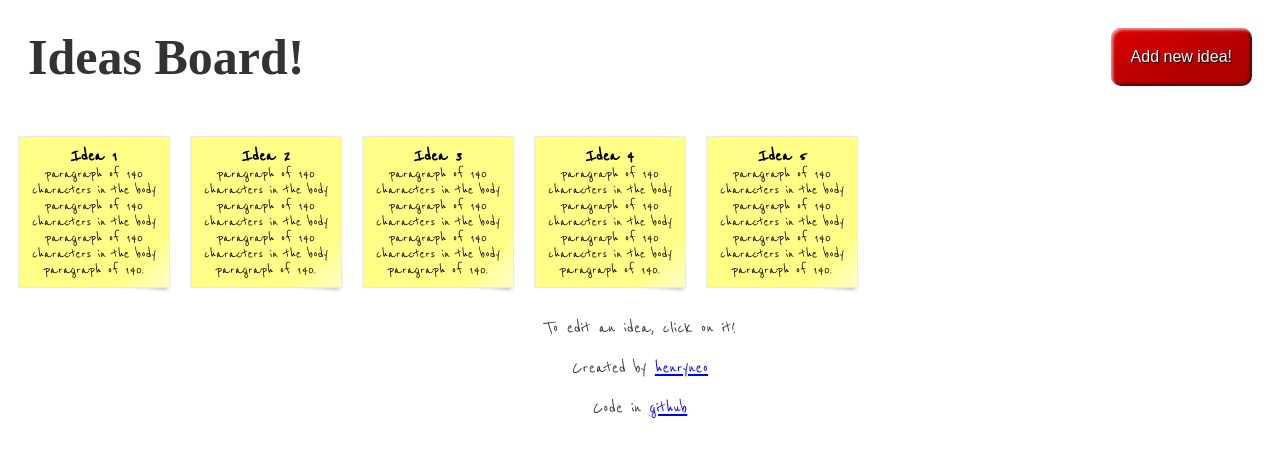
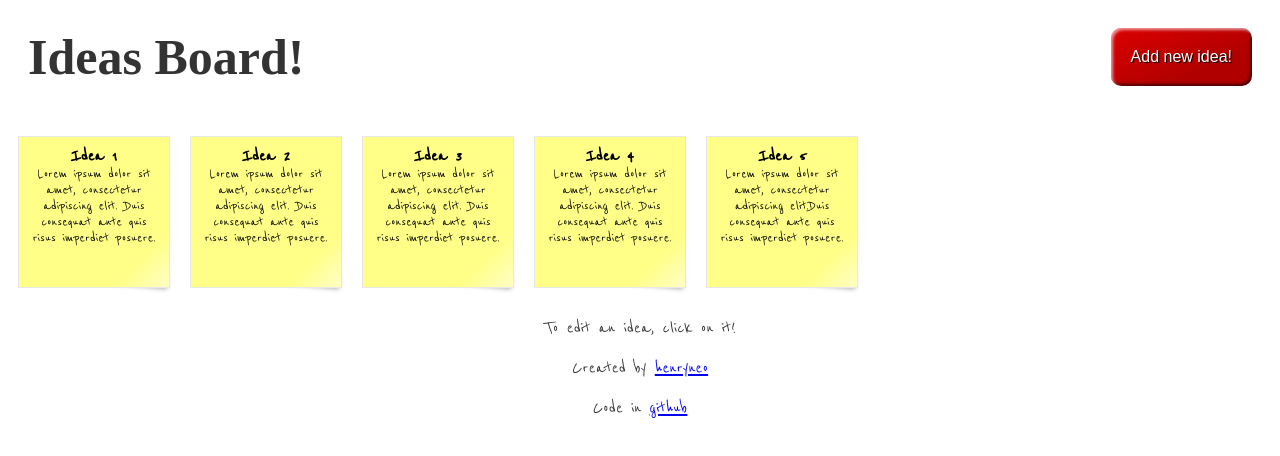
Before and after one commit to ahneo/idea-board, a React (Vite) app: page / in a window 1280 px wide. Shown: the top 456 px of the page. Built offline with nearby package versions, Linux system fonts and the light colour scheme.

Commit message:
added commented implementation of calling backend REST service using axios

```diff
--- a/src/App.js
+++ b/src/App.js
@@ -1,6 +1,7 @@
 import React from "react";
 import ReactDOM from "react-dom";
 import Idea from "./Idea";
+/*import axios from "axios"; // assuming we are using axios to call the backend REST service */
 
 class App extends React.Component {
   state = {
@@ -9,50 +10,95 @@ class App extends React.Component {
     idea_active_id: -1
   };
   componentDidMount() {
-    //TODO:call API(GET ideas/) to get ideas
-    let ideas = [
+    /* TODO:call API(GET ideas/) to get ideas
+    // Make a request to get ideas
+    axios
+      .get("baseURL/ideas")
+      .then(function(response) {
+        // handle success
+        this.setState({
+          ideas: response.data
+        });
+      })
+      .catch(function(error) {
+        // handle error
+      })
+      .then(function() {
+        // always executed
+      });
+    */
+    //get the hard-coded ideas to set initial state
+    this.setState({
+      ideas: this.getHardCodedIdeas()
+    });
+  }
+  getHardCodedIdeas = () => {
+    return [
       {
         id: 1,
-        created_date: "2014-01-01T23:28:56.782Z",
+        created_date: "2019-01-01T23:28:56.782Z",
         title: "Idea 1",
         body:
-          "paragraph of 140 characters in the body paragraph of 140 characters in the body paragraph of 140 characters in the body paragraph of 140."
+          "Lorem ipsum dolor sit amet, consectetur adipiscing elit. Duis consequat ante quis risus imperdiet posuere."
       },
       {
         id: 2,
-        created_date: "2014-01-01T23:28:56.782Z",
+        created_date: "2019-02-02T23:28:56.782Z",
         title: "Idea 2",
         body:
-          "paragraph of 140 characters in the body paragraph of 140 characters in the body paragraph of 140 characters in the body paragraph of 140."
+          "Lorem ipsum dolor sit amet, consectetur adipiscing elit. Duis consequat ante quis risus imperdiet posuere."
       },
       {
         id: 3,
-        created_date: "2014-01-01T23:28:56.782Z",
+        created_date: "2019-03-03T23:28:56.782Z",
         title: "Idea 3",
         body:
-          "paragraph of 140 characters in the body paragraph of 140 characters in the body paragraph of 140 characters in the body paragraph of 140."
+          "Lorem ipsum dolor sit amet, consectetur adipiscing elit. Duis consequat ante quis risus imperdiet posuere."
       },
       {
         id: 4,
-        created_date: "2014-01-01T23:28:56.782Z",
+        created_date: "2019-04-04T23:28:56.782Z",
         title: "Idea 4",
         body:
-          "paragraph of 140 characters in the body paragraph of 140 characters in the body paragraph of 140 characters in the body paragraph of 140."
+          "Lorem ipsum dolor sit amet, consectetur adipiscing elit. Duis consequat ante quis risus imperdiet posuere."
       },
       {
         id: 5,
-        created_date: "2014-01-01T23:28:56.782Z",
+        created_date: "2019-05-05T23:28:56.782Z",
         title: "Idea 5",
         body:
-          "paragraph of 140 characters in the body paragraph of 140 characters in the body paragraph of 140 characters in the body paragraph of 140."
+          "Lorem ipsum dolor sit amet, consectetur adipiscing elit.Duis consequat ante quis risus imperdiet posuere."
       }
     ];
-    this.setState({
-      ideas
-    });
-  }
+  };
   addIdea = event => {
-    //TODO:call API(GET ideas/new) to get new idea
+    /*TODO:call API(GET ideas/new) to get new idea
+    // Make a request to get ideas
+    axios
+      .get("baseURL/ideas/new")
+      .then(function(response) {
+        // handle success
+        this.setState({
+          ideas: [
+            ...this.state.ideas,
+            {
+              id: response.data.id,
+              created_date: response.data.created_date,
+              title: "idea title",
+              body: "enter your idea here"
+            }
+          ],
+          idea_active_id: response.data.id
+        });
+      })
+      .catch(function(error) {
+        // handle error
+      })
+      .then(function() {
+        // always executed
+      });
+    */
+    //add new idea to state without the backend REST service
     this.setState({
       ideas_id_count: ++this.state.ideas_id_count,
       ideas: [
@@ -80,10 +126,35 @@ class App extends React.Component {
     });
   };
   handleIdeaUpdate = (idea_id, idea_title, idea_body) => {
-    //TODO:call API(POST idea/update) to update idea
     this.updateIdea(idea_id, idea_title, idea_body);
   };
   updateIdea = (idea_id, idea_title, idea_body) => {
+    /*TODO:call API(POST idea/update) to update idea
+    axios
+      .post("baseURL/idea/update", {
+        id: idea_id,
+        title: idea_title,
+        body: idea_body
+      })
+      .then(function(response) {
+        this.setState({
+          ideas: this.state.ideas.map(function(idea) {
+            return idea.id !== idea_id
+              ? idea
+              : {
+                  id: idea.id,
+                  created_date: idea.created_date,
+                  title: idea_title,
+                  body: idea_body
+                };
+          })
+        });
+      })
+      .catch(function(error) {
+        // handle error
+      });
+    */
+    //update idea to state without calling the backend REST service
     this.setState({
       ideas: this.state.ideas.map(function(idea) {
         return idea.id !== idea_id
@@ -98,10 +169,26 @@ class App extends React.Component {
     });
   };
   handleIdeaDelete = idea_id => {
-    //TODO:call API(POST idea/delete) to delete idea
     this.deleteIdea(idea_id);
   };
   deleteIdea = idea_id => {
+    /*TODO:call API(POST idea/delete) to delete idea
+    axios
+      .post("baseURL/idea/delete", {
+        id: idea_id
+      })
+      .then(function(response) {
+        this.setState({
+          ideas: this.state.ideas.filter(function(idea) {
+            return idea.id !== idea_id;
+          })
+        });
+      })
+      .catch(function(error) {
+        // handle error
+      });
+    */
+    //delete idea in state without calling the backend REST service
     this.setState({
       ideas: this.state.ideas.filter(function(idea) {
         return idea.id !== idea_id;
```
